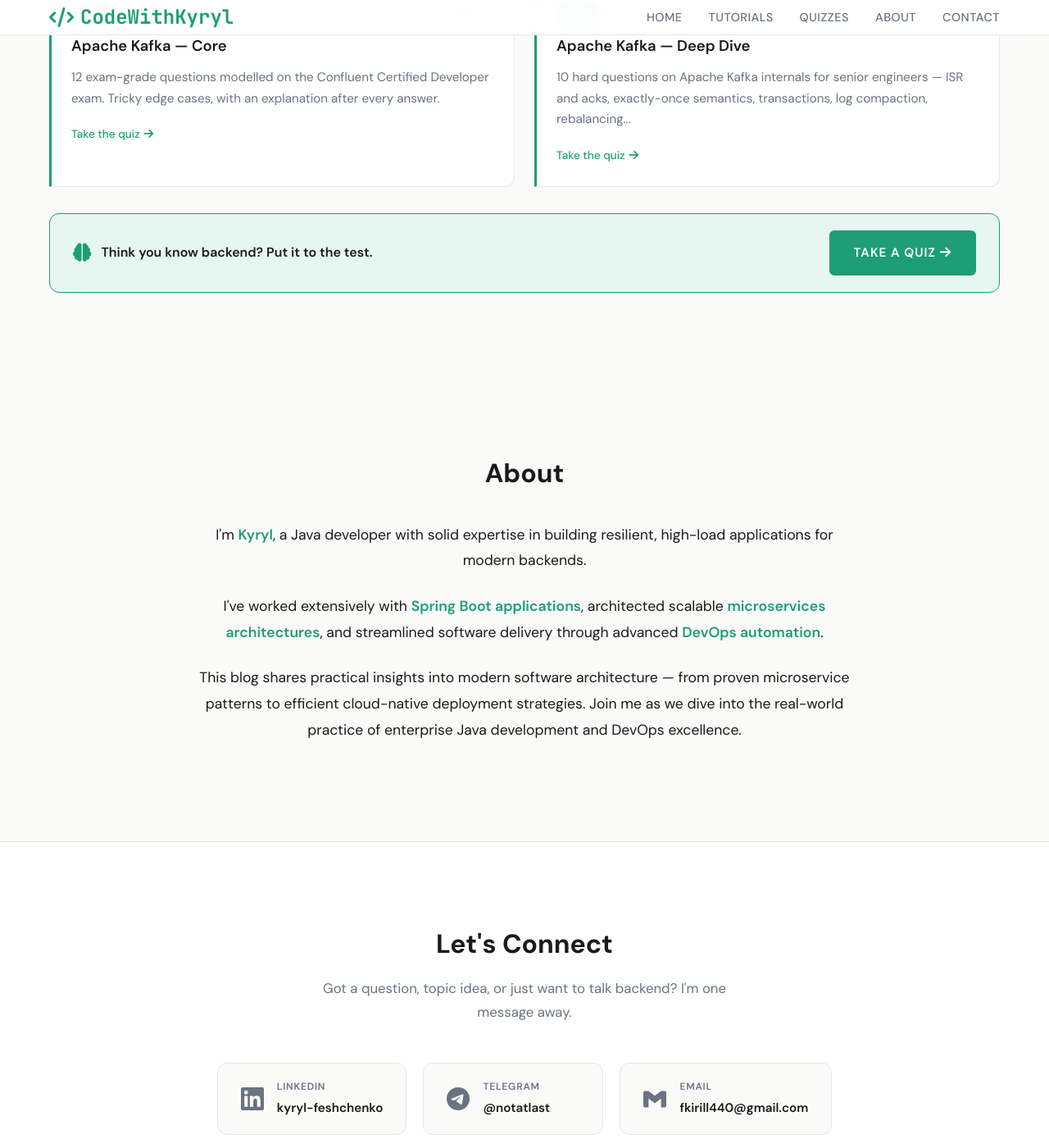
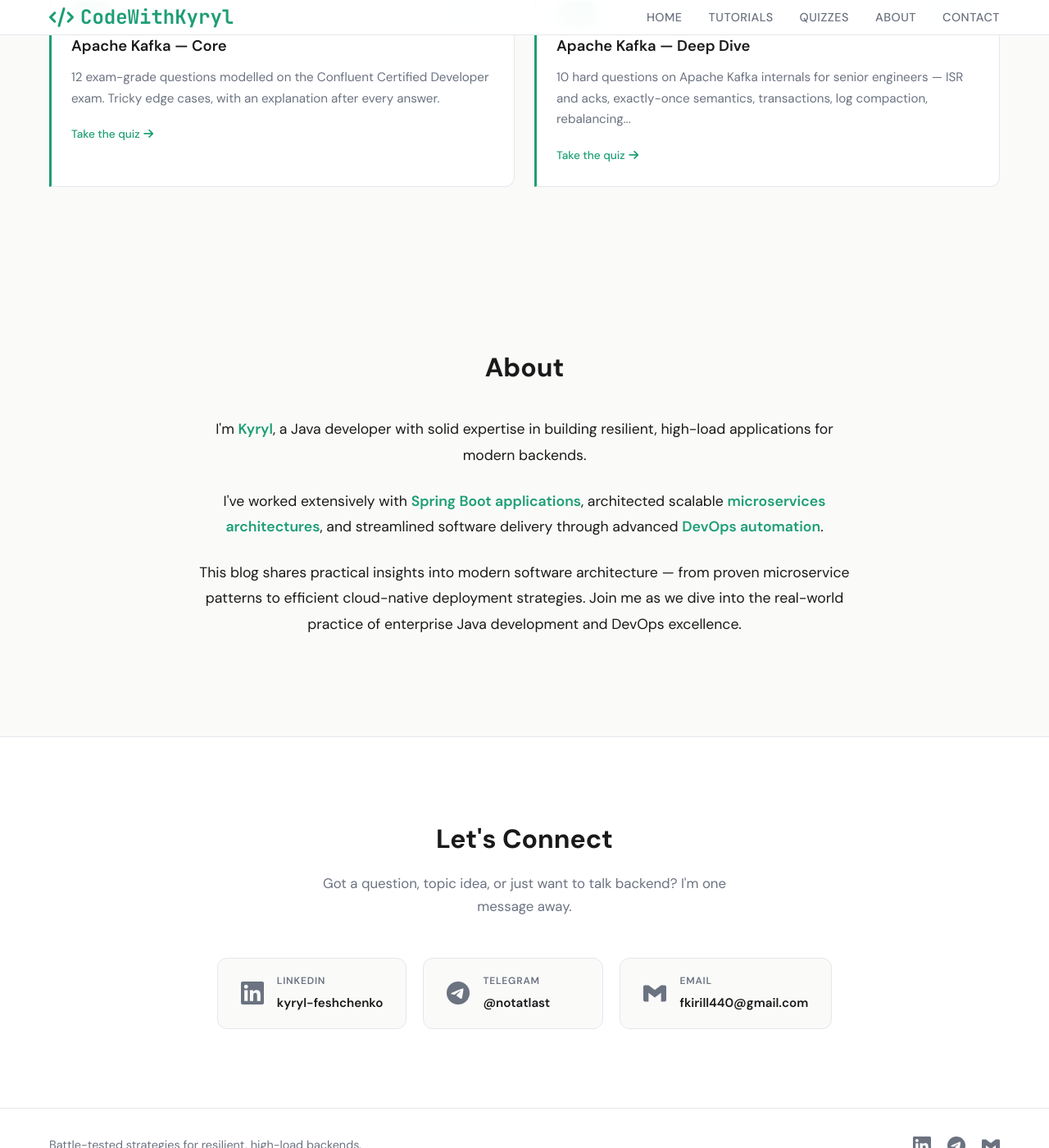
Before and after one commit to javaAndScriptDeveloper/codeWithKyryl, a Jekyll site: the page built from index.md, in a window 1280 px wide and 1400 px high, scrolled down 1122 px. Shown: the whole window at 82% size. Built offline with Jekyll 4.4.1, drawn with Linux system fonts in a browser that asks for light colours.

Commit message:
Drop homepage quiz CTA banner
The quiz cards already in the Latest Transmissions feed are enough; the
"Think you know backend?" CTA banner was redundant. Remove it and its
styles.

Co-Authored-By: Claude Sonnet 4.6 <noreply@anthropic.com>

```diff
--- a/_layouts/home.html
+++ b/_layouts/home.html
@@ -79,18 +79,6 @@ css:
             </div>
             {% endif %}
         </div>
-
-        {% if latest_quizzes.size > 0 %}
-        <div class="home-quiz-cta">
-            <div class="home-quiz-cta-text">
-                <i class="fas fa-brain"></i>
-                <span>Think you know backend? Put it to the test.</span>
-            </div>
-            <a href="{{ '/quizzes/' | relative_url }}" class="btn-primary">
-                Take a quiz <i class="fas fa-arrow-right"></i>
-            </a>
-        </div>
-        {% endif %}
     </div>
 </section>
 
--- a/assets/css/home.css
+++ b/assets/css/home.css
@@ -429,7 +429,7 @@
     }
 }
 
-/* ── Quiz cards + CTA in the Latest Transmissions feed ── */
+/* ── Quiz cards in the Latest Transmissions feed ── */
 .post-tag--quiz {
     background: var(--color-primary);
     color: #fff;
@@ -438,34 +438,3 @@
 .post-card--quiz .post-image {
     background: linear-gradient(135deg, #e6f7f2, #d3f0e6);
 }
-
-.home-quiz-cta {
-    display: flex;
-    align-items: center;
-    justify-content: space-between;
-    flex-wrap: wrap;
-    gap: 1rem;
-    margin-top: 2rem;
-    padding: 1.25rem 1.75rem;
-    background: #e6f7f2;
-    border: 1px solid var(--color-primary);
-    border-radius: 12px;
-}
-
-.home-quiz-cta-text {
-    display: flex;
-    align-items: center;
-    gap: 0.75rem;
-    font-family: var(--font-display);
-    font-weight: 600;
-    color: var(--color-text-body);
-}
-
-.home-quiz-cta-text i {
-    color: var(--color-primary);
-    font-size: 1.4rem;
-}
-
-.home-quiz-cta .btn-primary {
-    white-space: nowrap;
-}
```
